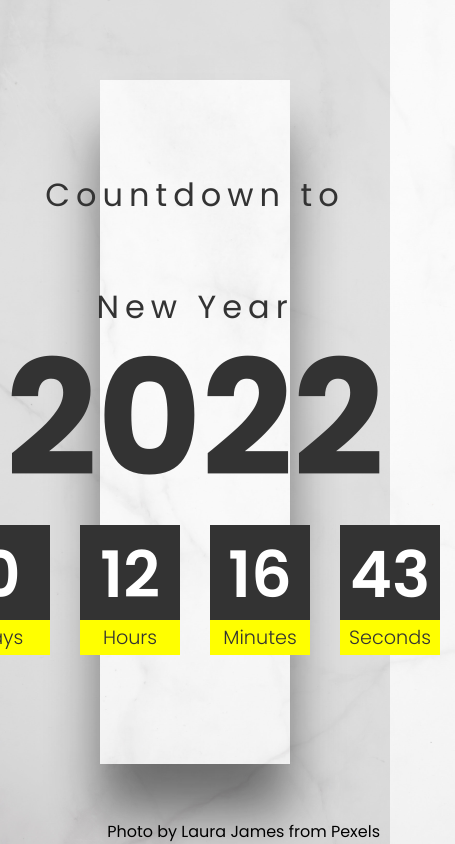
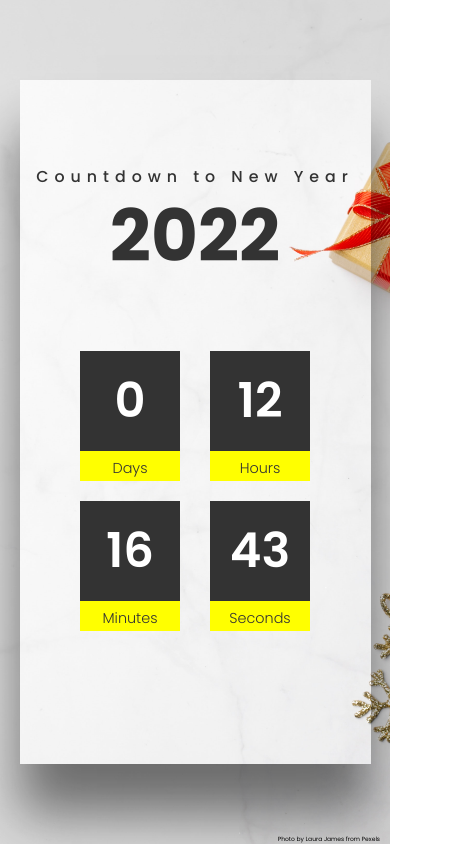
Before and after one commit to ayushbahuguna/countdown, a plain HTML site: page index.html in a window 390 px wide. Shown: the whole page, 455 px wide, since content can reach past the window. Drawn offline with Linux system fonts and the light colour scheme.

Commit message:
made site more mobile friendly

```diff
--- a/style.css
+++ b/style.css
@@ -12,6 +12,7 @@ body{
     background-repeat: no-repeat;
     background-attachment: fixed;
     background-blend-mode: hard-light;
+    background-position: center;
 }
 
 .container {
@@ -24,6 +25,7 @@ body{
     background-size: cover;
     background-repeat: no-repeat;
     background-attachment: fixed;
+    background-position: center;
     display: flex;
     justify-content: center;
     align-items: center;
@@ -48,7 +50,8 @@ body{
 }
 
 .countdown {
-    display: flex;
+    display: grid;
+    grid-template-columns: repeat(4, 1fr);
     margin-top: 50px;
 }
 
@@ -100,5 +103,56 @@ body{
     position: absolute;
     bottom: 0;
     right: 10px;
+    font-size: 10px;
 
 }
+
+@media only screen and (max-width: 980px) {
+
+    .container {
+        left: 5%;
+        right: 5%;
+    }
+
+    .countdown {
+        display: grid;
+        grid-template-columns: repeat(2, 1fr);
+
+    }
+
+    .countdown div {
+        width: 100px;
+        height: 100px;
+        margin-top: 50px;
+        font-size: 3em;
+    }
+
+    .countdown div::before{
+        width: 100%;
+        height: 30px;
+        background: #ff0;
+        color: #333;
+        font-size: 0.30em;
+        line-height: 35px;
+        font-weight: 300;
+    }
+
+
+    .container h2 {
+        font-size: 4.5em;
+        line-height: 0.4em;
+        color: #333;
+        margin-top: -80px;
+    }
+
+    .container h2 span {
+        font-weight: 500;
+        letter-spacing: 6px;
+        font-size: 0.22em;
+        margin-bottom: 30px;
+    }
+
+    .credit {
+       font-size: 6px;
+    }
+}
```
